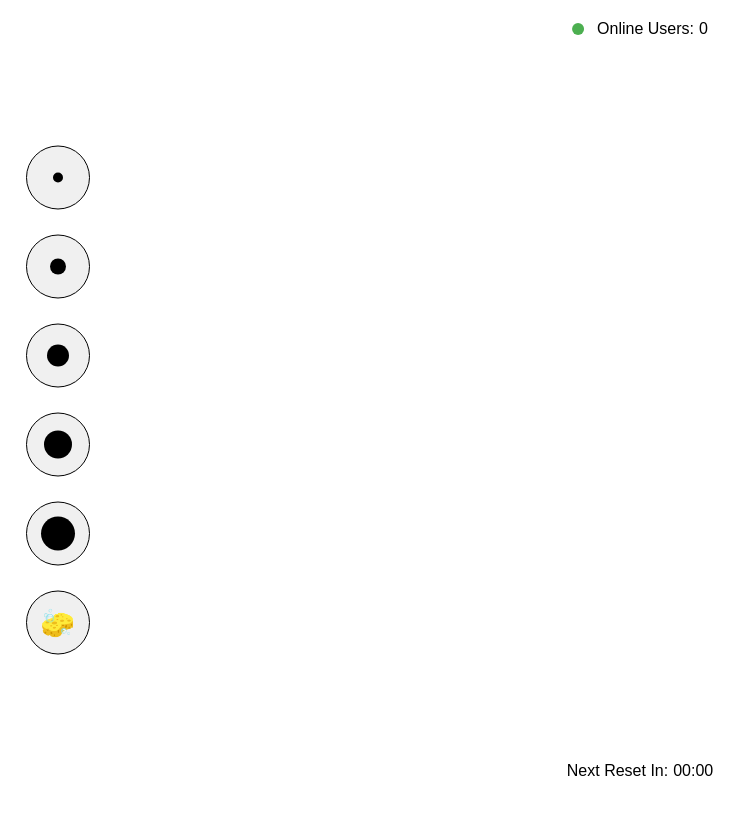
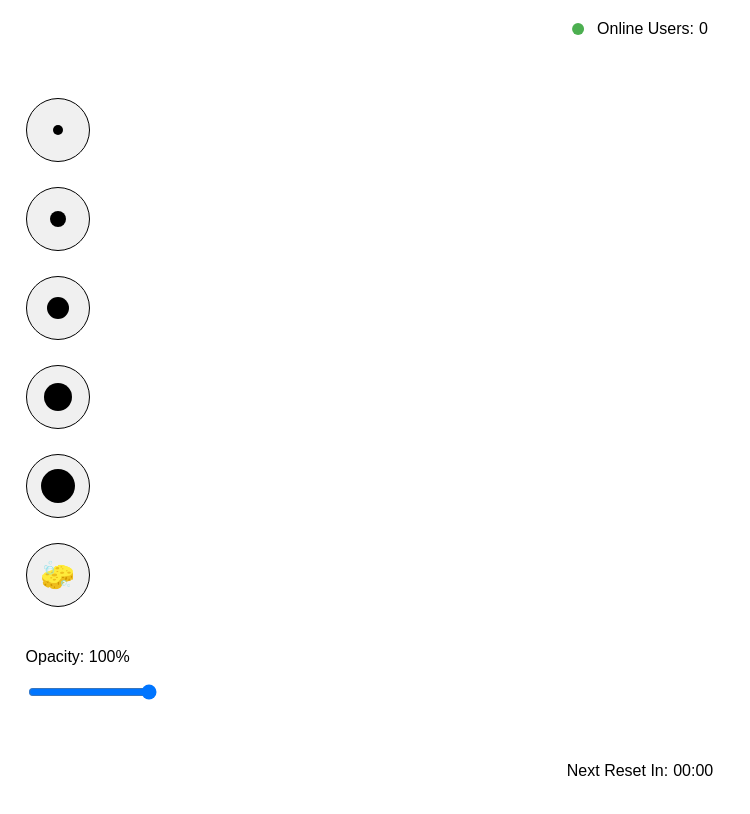
Before and after one commit to BananaJeanss/colorboard, a website: page src/public/index.html in a window 1280 px wide. Shown: the whole page, without its empty margins (0-750 px from the left). Drawn offline with Linux system fonts and the light colour scheme; a web font is replaced by a local one.

Commit message:
add basic opacity slider

```diff
--- a/src/public/index.html
+++ b/src/public/index.html
@@ -86,6 +86,17 @@
       <button class="brushSize" data-size="eraser">
         <span style="font-size: 28px">🧽</span>
       </button>
+      <div style="display: flex; flex-direction: column;">
+        <p>Opacity: <span id="opacityValue">100</span>%</p>
+        <input
+          type="range"
+          min="0"
+          max="100"
+          value="100"
+          id="opacitySlider"
+          style="vertical-align: middle"
+        />
+      </div>
     </div>
     <script src="index.js"></script>
   </body>
--- a/src/public/index.js
+++ b/src/public/index.js
@@ -11,6 +11,7 @@ let lastX = 0,
   lastY = 0;
 
 let brushSize = 5;
+let opacity = 1;
 let strokeColor = "black";
 
 canvas.addEventListener("mousedown", (e) => {
@@ -28,6 +29,8 @@ canvas.addEventListener("mousemove", (e) => {
   const y = e.clientY - rect.top;
   ctx.strokeStyle = strokeColor;
   ctx.lineWidth = brushSize;
+  ctx.globalAlpha = opacity;
+  ctx.lineJoin = "round";
   ctx.lineCap = "round";
 
   ctx.beginPath();
@@ -87,3 +90,10 @@ brushButtons.forEach((btn) => {
       strokeColor === "white" ? "#aaa" : strokeColor;
   });
 });
+
+const opacitySlider = document.getElementById("opacitySlider");
+const opacityValueSpan = document.getElementById("opacityValue");
+opacitySlider.addEventListener("input", (e) => {
+  opacity = e.target.value / 100;
+  opacityValueSpan.textContent = Math.round(opacity * 100);
+});
```
